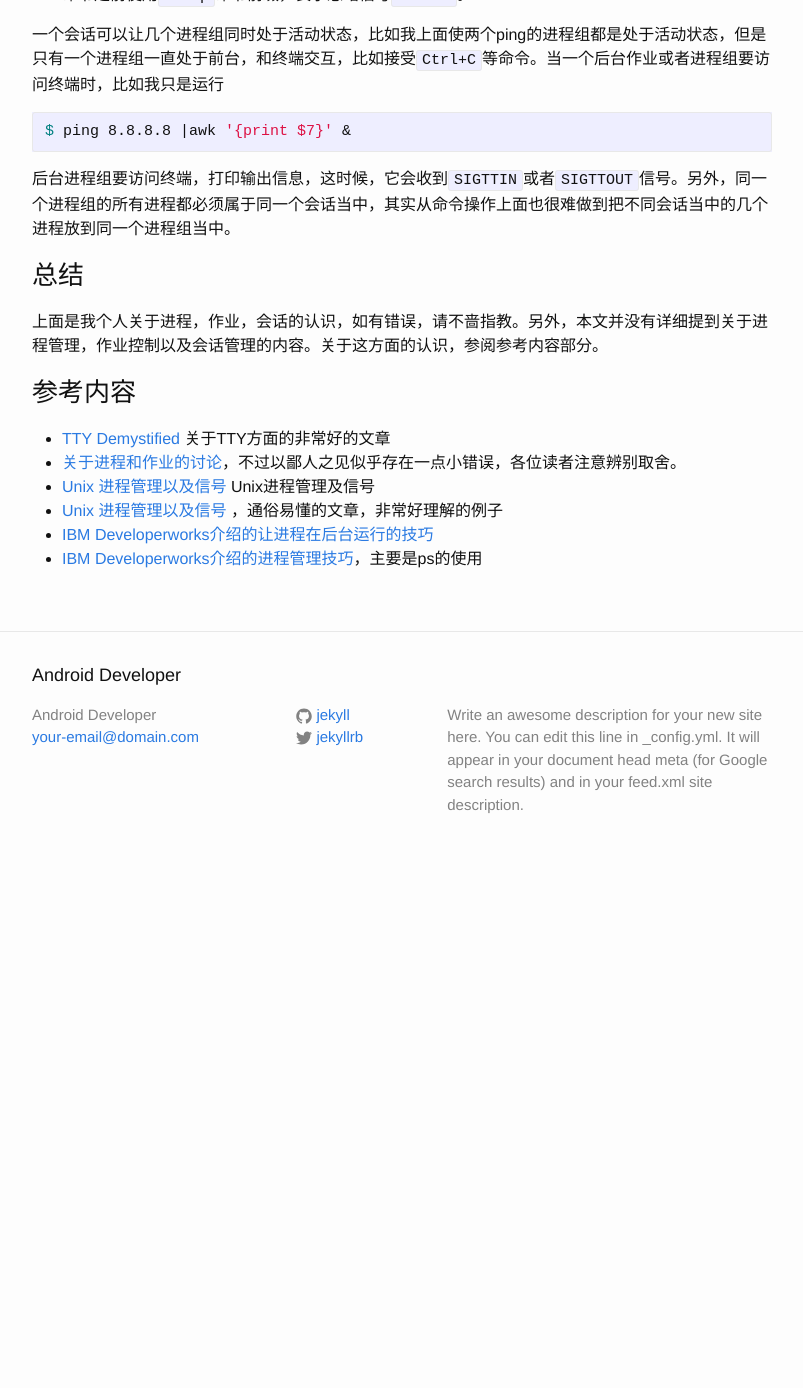
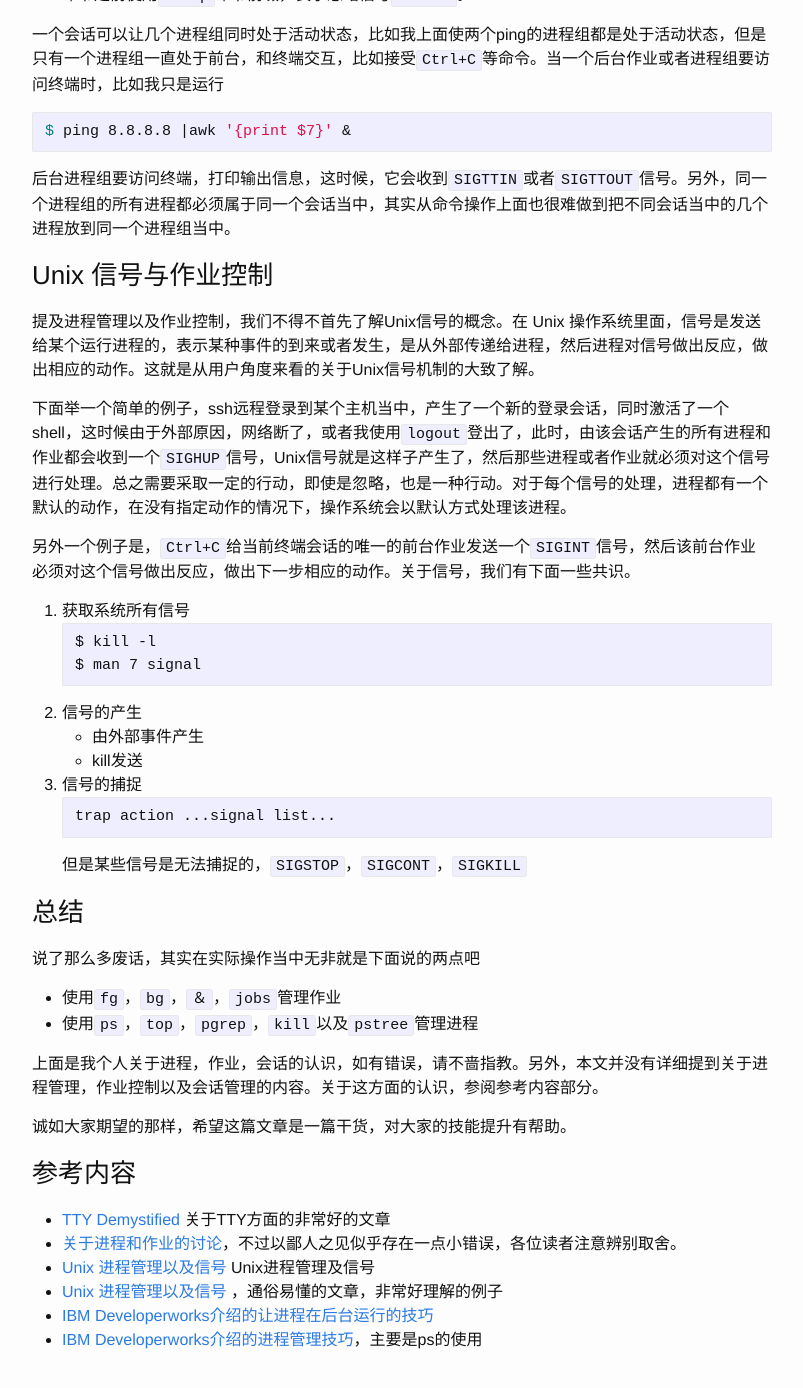
Before and after one commit to WanghongLin/wanghonglin.github.io, a Jekyll site: the page built from _posts/2018-01-01-unix-job.markdown, in a window 1280 px wide and 1400 px high, scrolled down 2487 px. Shown: the top 1388 px of the window, without its empty margins (238-1041 px from the left). Built offline with Jekyll 4.4.1, drawn with Linux system fonts in a browser that asks for light colours; before the commit the page ends 3363 px from its top, so only the background shows below that.

Commit message:
more content

````diff
--- a/_posts/2018-01-01-unix-job.markdown
+++ b/_posts/2018-01-01-unix-job.markdown
@@ -99,8 +99,37 @@ $ ping 8.8.8.8 |awk '{print $7}' &
 ```
 后台进程组要访问终端，打印输出信息，这时候，它会收到`SIGTTIN`或者`SIGTTOUT`信号。另外，同一个进程组的所有进程都必须属于同一个会话当中，其实从命令操作上面也很难做到把不同会话当中的几个进程放到同一个进程组当中。
 
+### Unix 信号与作业控制
+
+提及进程管理以及作业控制，我们不得不首先了解Unix信号的概念。在 Unix 操作系统里面，信号是发送给某个运行进程的，表示某种事件的到来或者发生，是从外部传递给进程，然后进程对信号做出反应，做出相应的动作。这就是从用户角度来看的关于Unix信号机制的大致了解。
+
+下面举一个简单的例子，ssh远程登录到某个主机当中，产生了一个新的登录会话，同时激活了一个shell，这时候由于外部原因，网络断了，或者我使用`logout`登出了，此时，由该会话产生的所有进程和作业都会收到一个`SIGHUP`信号，Unix信号就是这样子产生了，然后那些进程或者作业就必须对这个信号进行处理。总之需要采取一定的行动，即使是忽略，也是一种行动。对于每个信号的处理，进程都有一个默认的动作，在没有指定动作的情况下，操作系统会以默认方式处理该进程。
+
+另外一个例子是，`Ctrl+C`给当前终端会话的唯一的前台作业发送一个`SIGINT`信号，然后该前台作业必须对这个信号做出反应，做出下一步相应的动作。关于信号，我们有下面一些共识。
+1. 获取系统所有信号
+```
+$ kill -l
+$ man 7 signal
+```
+2. 信号的产生
+* 由外部事件产生
+* kill发送
+3. 信号的捕捉
+```
+trap action ...signal list...
+```
+但是某些信号是无法捕捉的，`SIGSTOP`，`SIGCONT`，`SIGKILL`
+
+
 ### 总结
+说了那么多废话，其实在实际操作当中无非就是下面说的两点吧
+
+* 使用`fg`，`bg`，`＆`，`jobs`管理作业
+* 使用`ps`，`top`，`pgrep`，`kill`以及`pstree`管理进程
+
 上面是我个人关于进程，作业，会话的认识，如有错误，请不啬指教。另外，本文并没有详细提到关于进程管理，作业控制以及会话管理的内容。关于这方面的认识，参阅参考内容部分。
+
+诚如大家期望的那样，希望这篇文章是一篇干货，对大家的技能提升有帮助。
 
 ### 参考内容
 * [TTY Demystified](!http://www.linusakesson.net/programming/tty/index.php) 关于TTY方面的非常好的文章
````
